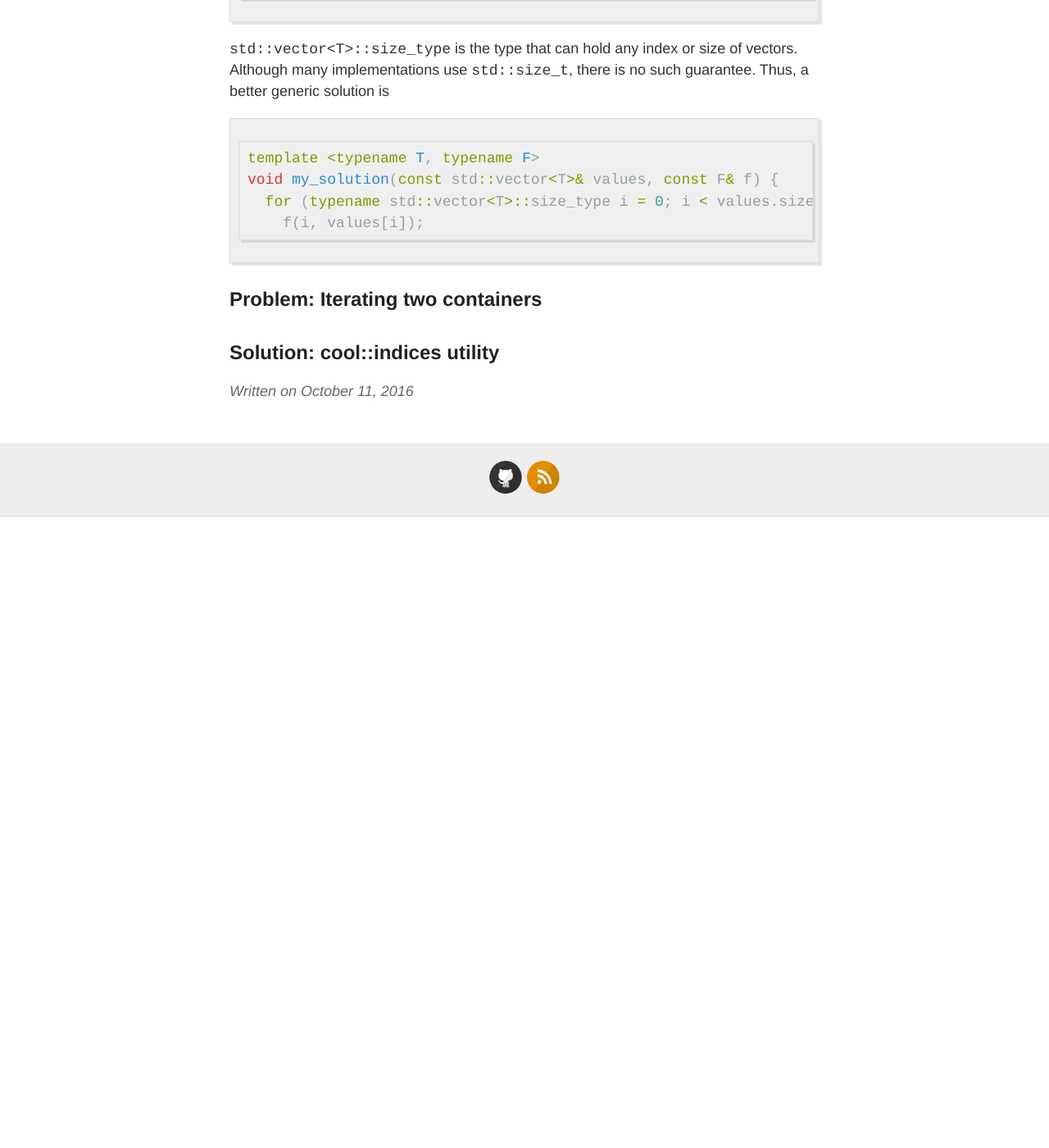
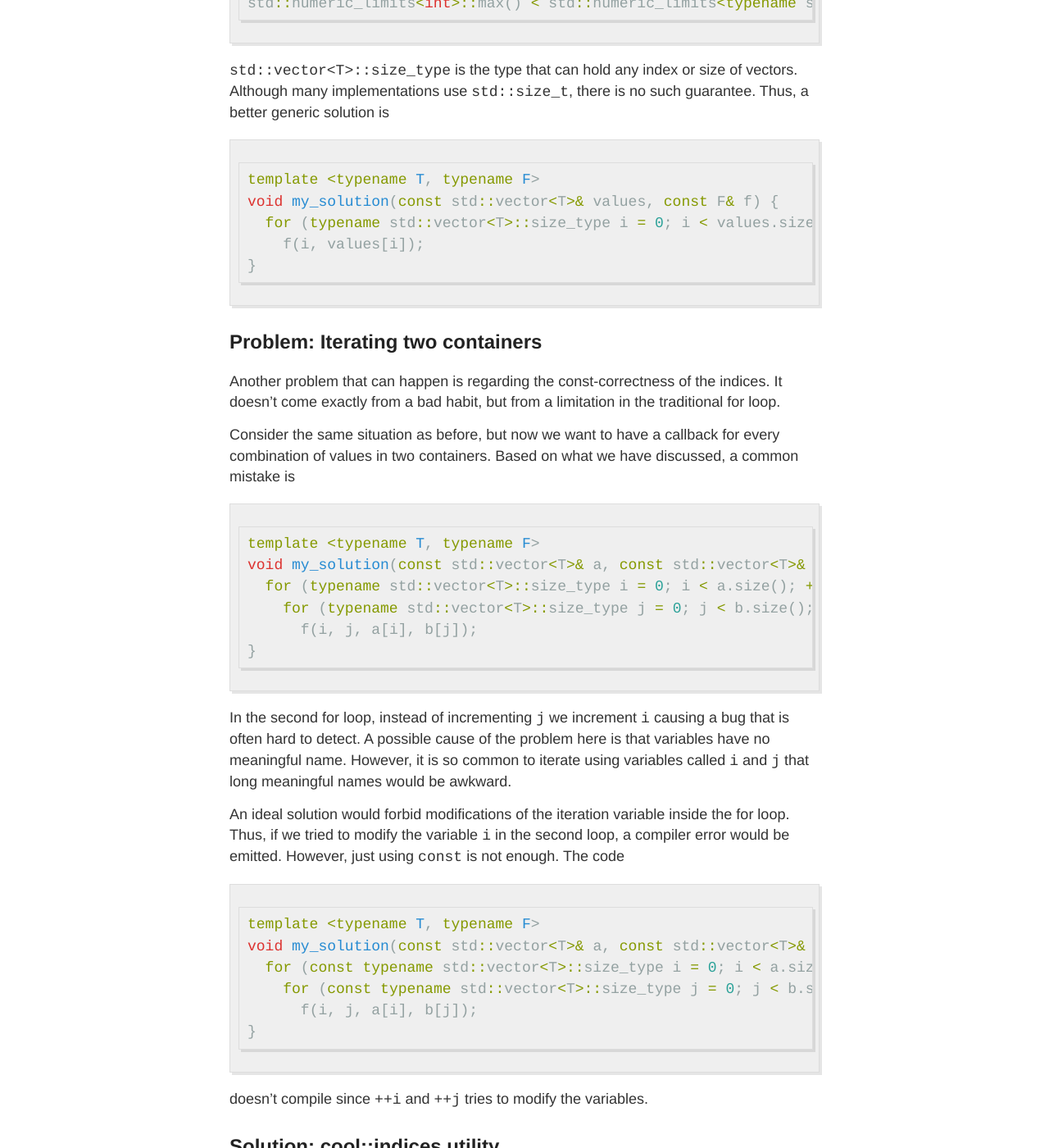
Before and after one commit to verri/verri.github.io, a Jekyll site: the page built from _posts/2016-10-11-Safe-Modern-For-Loops.md, in a window 1280 px wide and 1400 px high, scrolled down 2499 px. Shown: the whole window at 82% size. Built offline with Jekyll 4.4.1, drawn with Linux system fonts in a browser that asks for light colours; comment, search, counter and statistics services are not loaded; before the commit the page ends 3129 px from its top, so only the background shows below that; some of the changed text lies outside the part shown.

Commit message:
Finished post about for loops.

````diff
--- a/_layouts/default.html
+++ b/_layouts/default.html
@@ -7,6 +7,7 @@
 
     <link rel="stylesheet" type="text/css" href="{{ site.baseurl }}/style.css" />
     <link rel="alternate" type="application/rss+xml" title="{{ site.name }} - {{ site.description }}" href="{{ site.baseurl }}/feed.xml" />
+    <script src="https://cdnjs.cloudflare.com/ajax/libs/mathjax/2.7.0/MathJax.js?config=TeX-AMS-MML_HTMLorMML" type="text/javascript"></script>
 
     <!-- Created with Jekyll Now - http://github.com/barryclark/jekyll-now -->
   </head>
--- a/_posts/2016-10-11-Safe-Modern-For-Loops.md
+++ b/_posts/2016-10-11-Safe-Modern-For-Loops.md
@@ -76,6 +76,7 @@
 void my_solution(const std::vector<T>& values, const F& f) {
   for (int i = 0; i < values.size(); ++i)
     f(i, values[i]);
+}
 ```
 
 Can you spot the bug? Many of us are so used to iterate using `int`s that we
@@ -93,8 +94,66 @@
 void my_solution(const std::vector<T>& values, const F& f) {
   for (typename std::vector<T>::size_type i = 0; i < values.size(); ++i)
     f(i, values[i]);
+}
 ```
 
 ## Problem: Iterating two containers
 
+Another problem that can happen is regarding the const-correctness of the indices.
+It doesn't come exactly from a bad habit, but from a limitation in the traditional
+for loop.
+
+Consider the same situation as before, but now we want to have a callback for
+every combination of values in two containers.  Based on what we have discussed,
+a common mistake is
+```cpp
+template <typename T, typename F>
+void my_solution(const std::vector<T>& a, const std::vector<T>& b, const F& f) {
+  for (typename std::vector<T>::size_type i = 0; i < a.size(); ++i)
+    for (typename std::vector<T>::size_type j = 0; j < b.size(); ++i)
+      f(i, j, a[i], b[j]);
+}
+```
+
+In the second for loop, instead of incrementing `j` we increment `i` causing
+a bug that is often hard to detect. A possible cause of the problem here is that
+variables have no meaningful name.  However, it is so common to iterate using
+variables called `i` and `j` that long meaningful names would be awkward.
+
+An ideal solution would forbid modifications of the iteration variable inside the
+for loop.  Thus, if we tried to modify the variable `i` in the second loop, a compiler
+error would be emitted. However, just using `const` is not enough.  The code
+```cpp
+template <typename T, typename F>
+void my_solution(const std::vector<T>& a, const std::vector<T>& b, const F& f) {
+  for (const typename std::vector<T>::size_type i = 0; i < a.size(); ++i)
+    for (const typename std::vector<T>::size_type j = 0; j < b.size(); ++j)
+      f(i, j, a[i], b[j]);
+}
+```
+doesn't compile since `++i` and `++j` tries to modify the variables.
+
 ## Solution: cool::indices utility
+
+By using range-based for loops, [cool](https://github.com/verri/cool) provides an
+utility that solve the two mentioned problems.  The function `cool::indices(n, m)`
+creates a lazy-evaluated list of indices in the interval $[n, m)$ whose type is
+big enough to hold `m` and `n` (or their own type if they have the same type.)
+If only one value is provided, that is `cool::indices(m)` is called, the
+range goes from 0 (inclusive) to `n` (exclusive.)
+
+That brings the solution
+```cpp
+template <typename T, typename F>
+void my_solution(const std::vector<T>& a, const std::vector<T>& b, const F& f) {
+  for (const auto i : cool::indices(a.size()))
+    for (const auto j : cool::indices(b.size()))
+      f(i, j, a[i], b[j]);
+}
+```
+which has several advantages:
+
+- `i` and `j` have type `std::vector<T>::size_type` without explicitly writing so;
+- the compiler would emit an error if one tries to modify `i` and `j`; and
+- there are much less occurrences of the variables (no explicit comparison and
+  increment), reducing the chances of mistyping.
````
